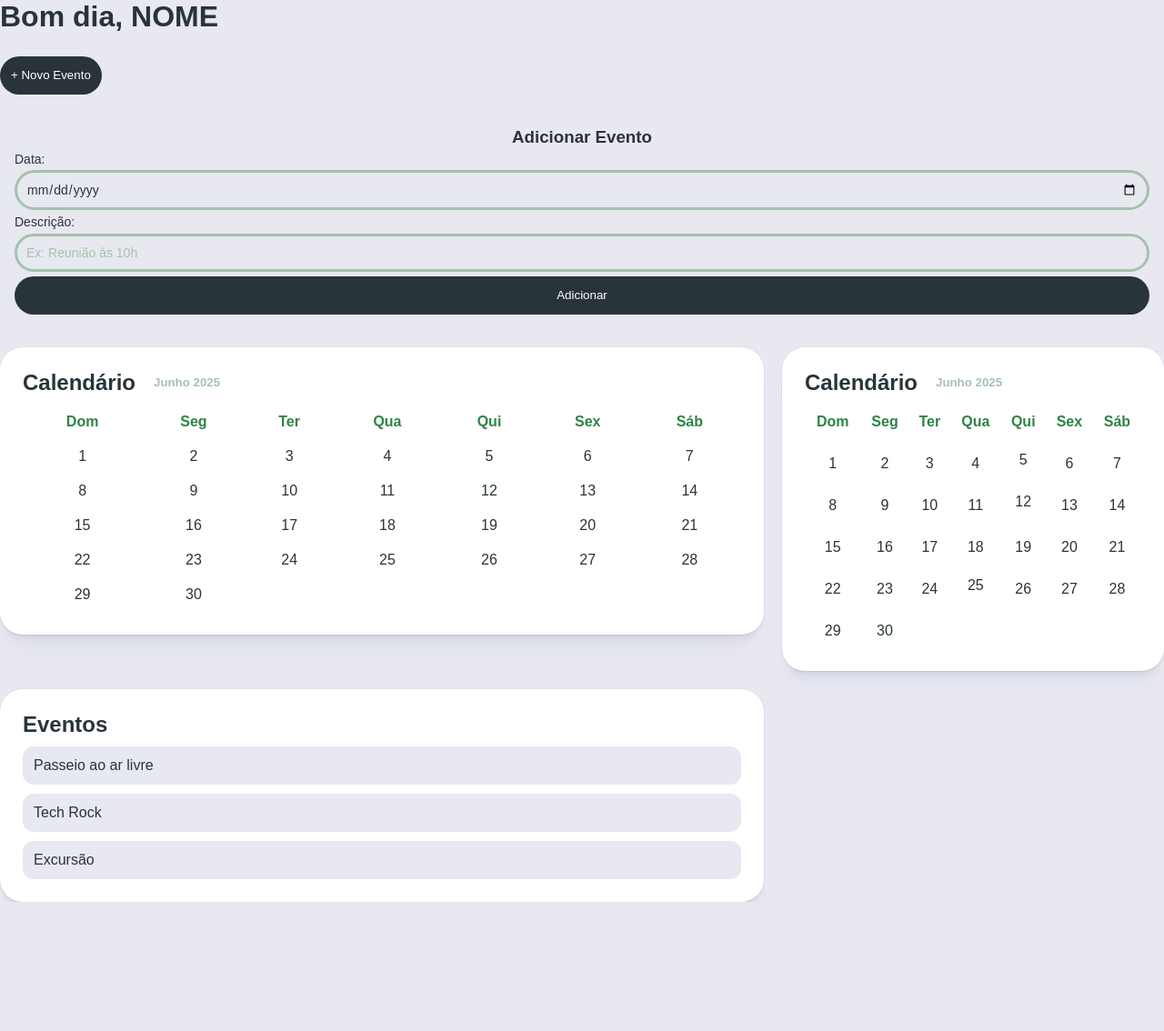
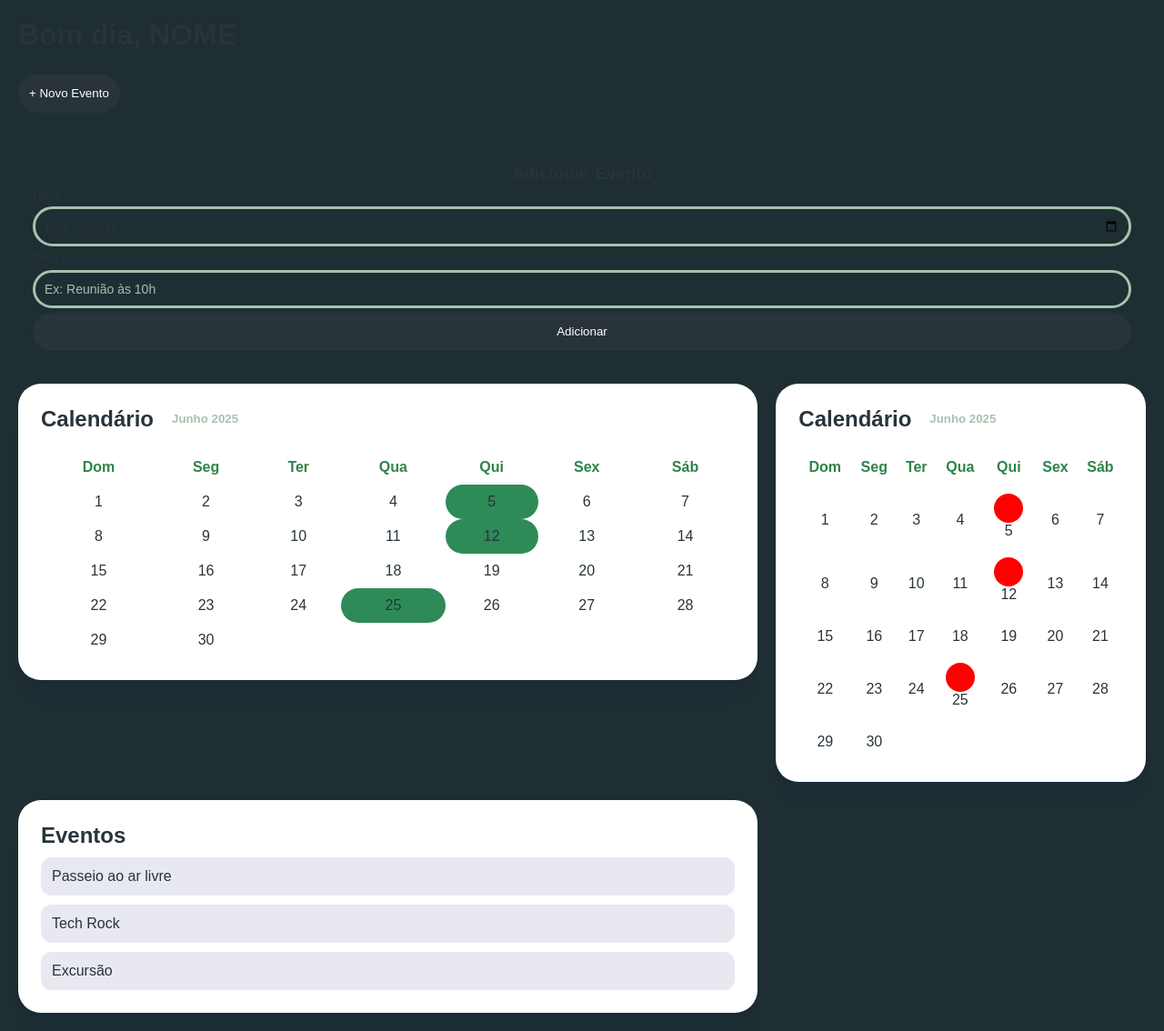
Before and after one commit to feliquisds/proj_integrador, a PHP site: page /src/view/professor/agendas.html in a window 1280 px wide. Shown: the whole page at 91% size. Before the commit the page ends 992 px from the top, so only its background shows below. Run offline with PHP 8.4, Linux system fonts and the light colour scheme.

Commit message:
[FEAT] event dot and calendar

```diff
--- a/src/assets/css/overrides/agenda.css
+++ b/src/assets/css/overrides/agenda.css
@@ -19,3 +19,40 @@ input, label{
     font-size: 14px;
     color: var(--input-focused);
 }
+
+body {
+      background-color: #1e2e33;
+      color: white;
+      font-family: Arial, sans-serif;
+      padding: 20px;
+    }
+
+    table {
+      width: 100%;
+      border-collapse: collapse;
+      margin-top: 10px;
+    }
+
+    th, td {
+      border: 1px solid #444;
+      padding: 10px;
+      text-align: center;
+    }
+
+    .has-event {
+      background-color: #2e8b57;
+      cursor: pointer;
+      border-radius: 2.5rem;
+    }
+
+    .event-dot {
+      width: 2rem;
+      height: 2rem;
+      background-color: red;
+      border-radius: 50%;
+      margin: auto;
+    }
+
+    #event-form {
+      margin-top: 20px;
+    }
--- a/src/assets/js/agenda.js
+++ b/src/assets/js/agenda.js
@@ -1,3 +1,4 @@
+// Cole aqui todo o seu código JavaScript já corrigido
     const events = {
       '2025-06-05': 'Reunião importante',
       '2025-06-12': 'Entrega de projeto',
@@ -80,7 +81,7 @@ function showEvent(dateKey) {
       alert(`Evento em: ${dateKey}`);
     }
 
-window.onload = function() {
-  generateCalendar('calendar-summary', 2025, 5, 'summary', 'summary-title');
-  generateCalendar('calendar-detailed', 2025, 5, 'detailed', 'detailed-title');
-};
+    // Inicializa o calendário com o mês atual ao carregar
+    const today = new Date();
+    generateCalendar('calendar-summary', today.getFullYear(), today.getMonth(), 'summary', 'summary-title');
+    generateCalendar('calendar-detailed', today.getFullYear(), today.getMonth(),  'detailed', 'detailed-title');
```
Also changed, not shown: src/view/professor/agendas.html (line endings or trailing spaces). Lines whose indentation alone changed are shown as unchanged.
